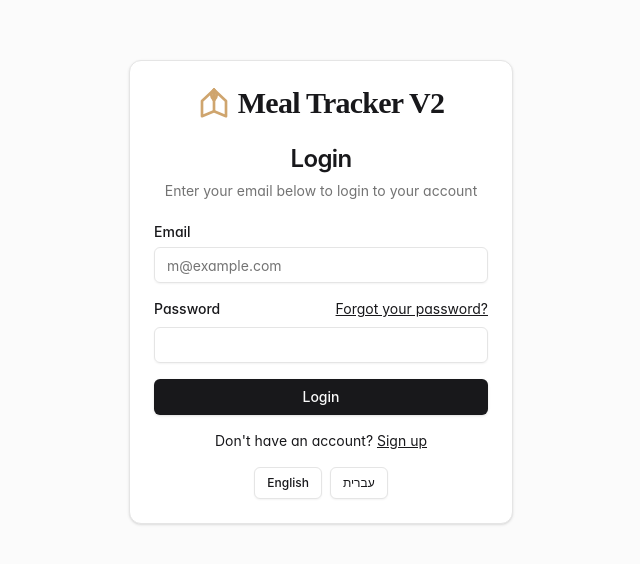
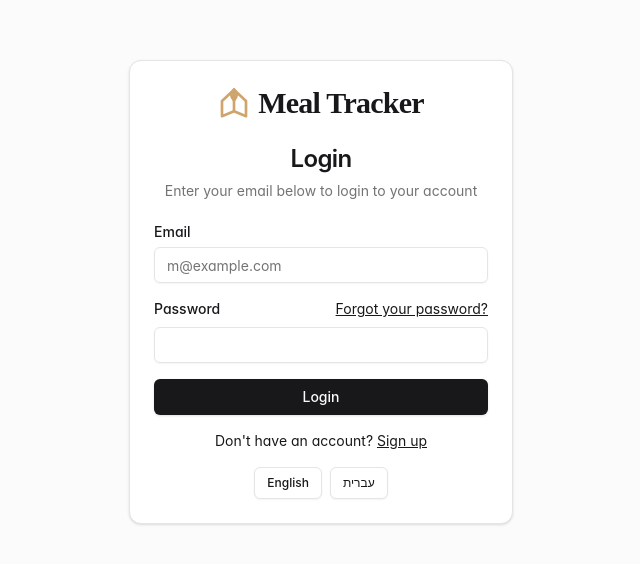
Before and after one commit to arnondb/meal-tracker, a React (Vite) app: page /login in a window 1280 px wide. Shown: the part 108-672 px from the top of the page, without its empty margins (319-959 px from the left). Built offline with nearby package versions, Linux system fonts and the light colour scheme; a web font is replaced by a local one.

Commit message:
fix: Correct AuthUserEntity keying and revert app name

```diff
--- a/src/pages/LoginPage.tsx
+++ b/src/pages/LoginPage.tsx
@@ -47,7 +47,7 @@ export function LoginPage() {
         <CardHeader className="text-center">
           <div className="flex justify-center items-center gap-2 mb-4">
             <AppLogo className="h-8 w-8 text-brand" />
-            <span className="font-heading text-3xl font-bold tracking-tight">Meal Tracker V2</span>
+            <span className="font-heading text-3xl font-bold tracking-tight">Meal Tracker</span>
           </div>
           <CardTitle className="text-2xl">{t('login.title')}</CardTitle>
           <CardDescription>{t('login.description')}</CardDescription>
```
Also changed, not shown: worker/entities.ts (+1 -7 lines).
